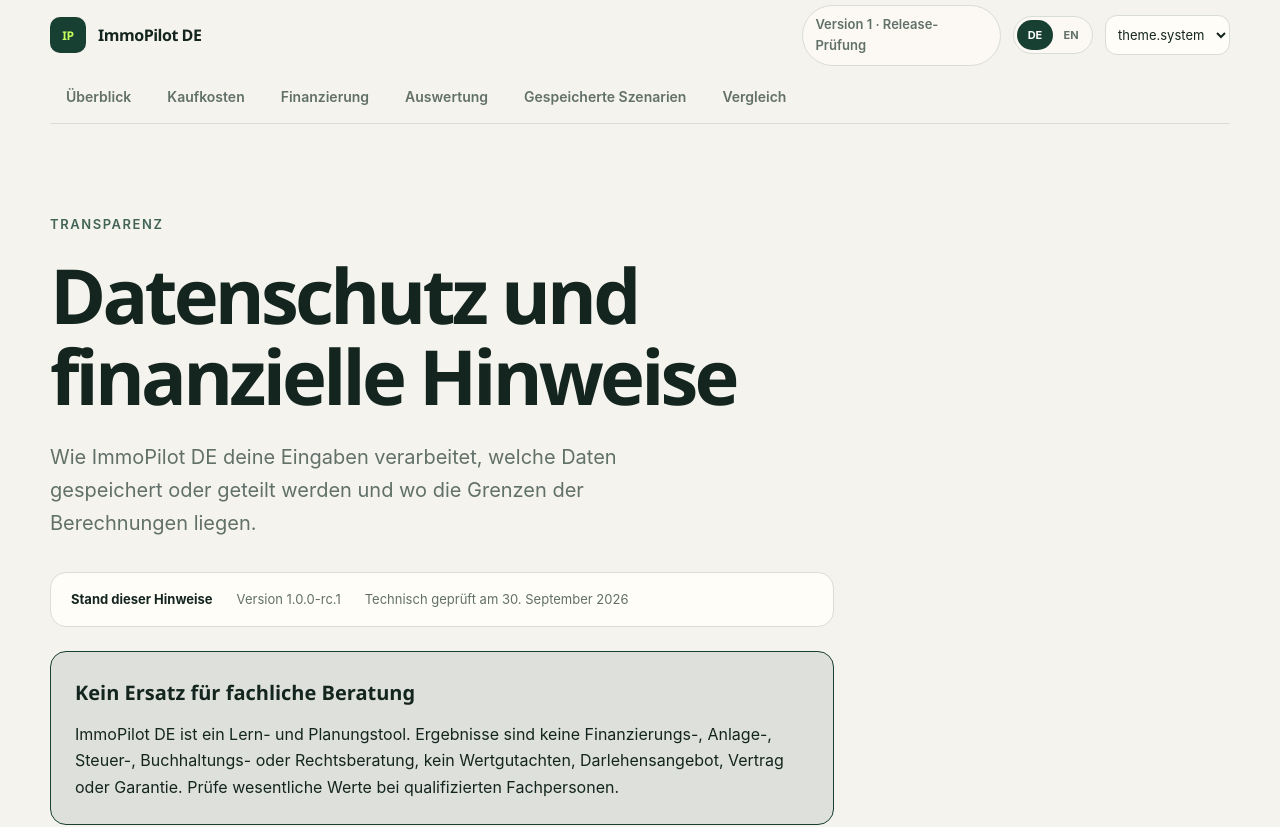
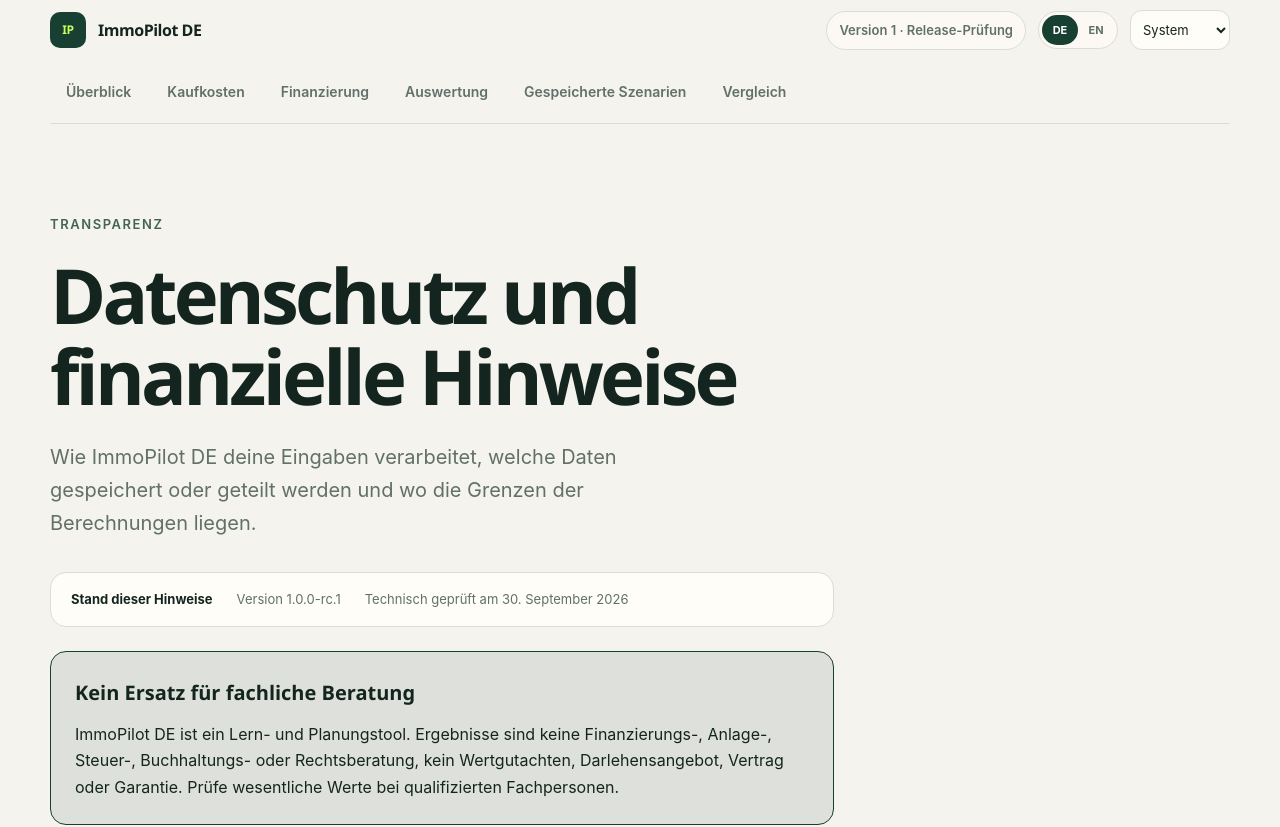
Before and after one commit to Akshat4112/immopilot-de, a React (Vite) app: page /#/privacy in a window 1280 px wide. Shown: the top 827 px of the page. Built offline with nearby package versions, Linux system fonts and the light colour scheme.

Commit message:
feat(PF-007.5): bilingual system/light/dark theme control labels

```diff
--- a/src/i18n/resources.ts
+++ b/src/i18n/resources.ts
@@ -2,6 +2,7 @@ export const resources = {
   de: {
     translation: {
       language: { selectorLabel: 'Sprache auswählen', german: 'Deutsch', english: 'English' },
+      theme: { label: 'Farbschema', system: 'System', light: 'Hell', dark: 'Dunkel' },
       brand: { homeLabel: 'ImmoPilot DE Startseite', release: 'Version 1 · Release-Prüfung' },
       shell: {
         skipToContent: 'Zum Inhalt springen',
@@ -1087,6 +1088,7 @@ export const resources = {
   en: {
     translation: {
       language: { selectorLabel: 'Choose language', german: 'Deutsch', english: 'English' },
+      theme: { label: 'Theme', system: 'System', light: 'Light', dark: 'Dark' },
       brand: { homeLabel: 'ImmoPilot DE home', release: 'Version 1 · Release review' },
       shell: {
         skipToContent: 'Skip to content',
```
